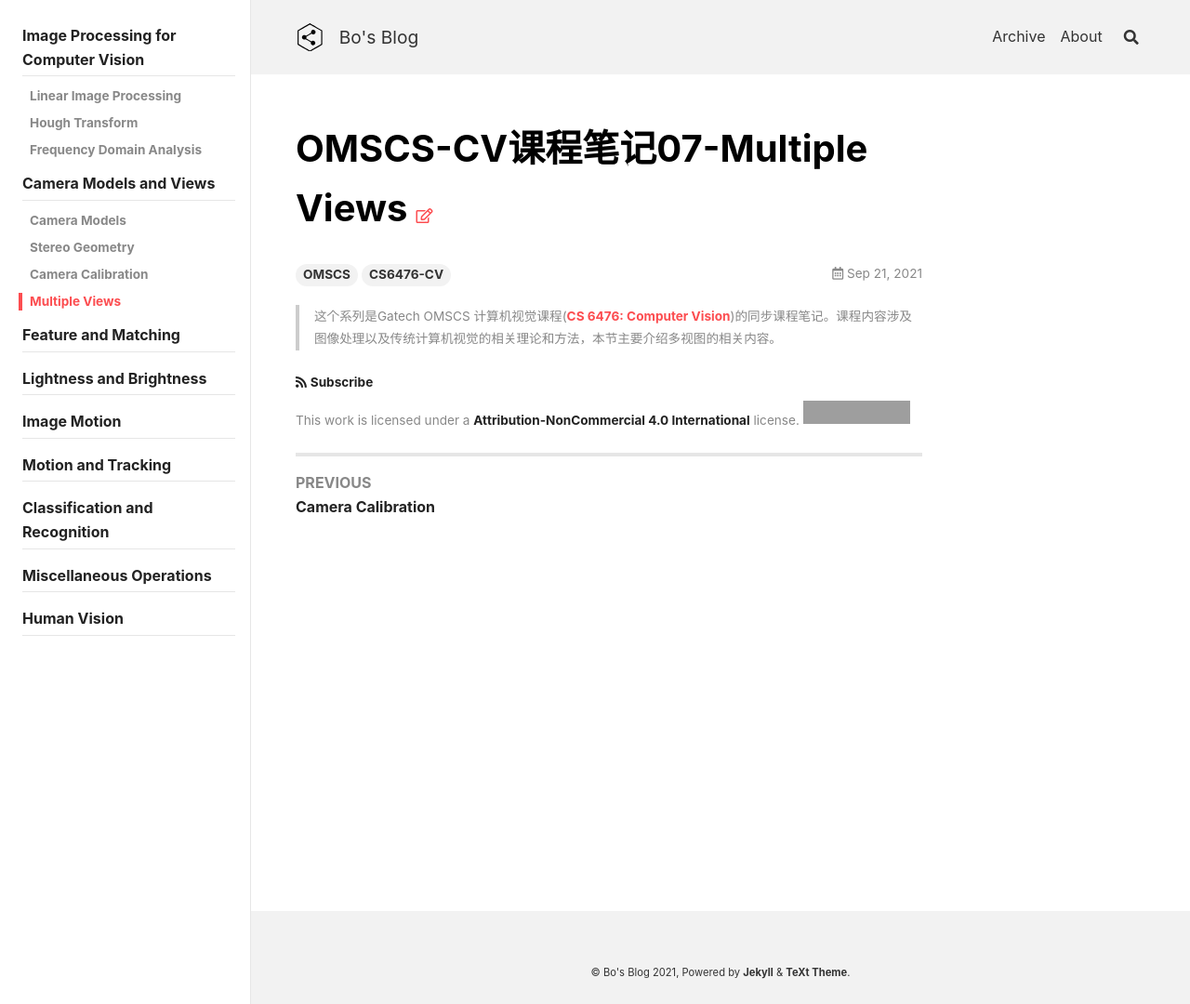
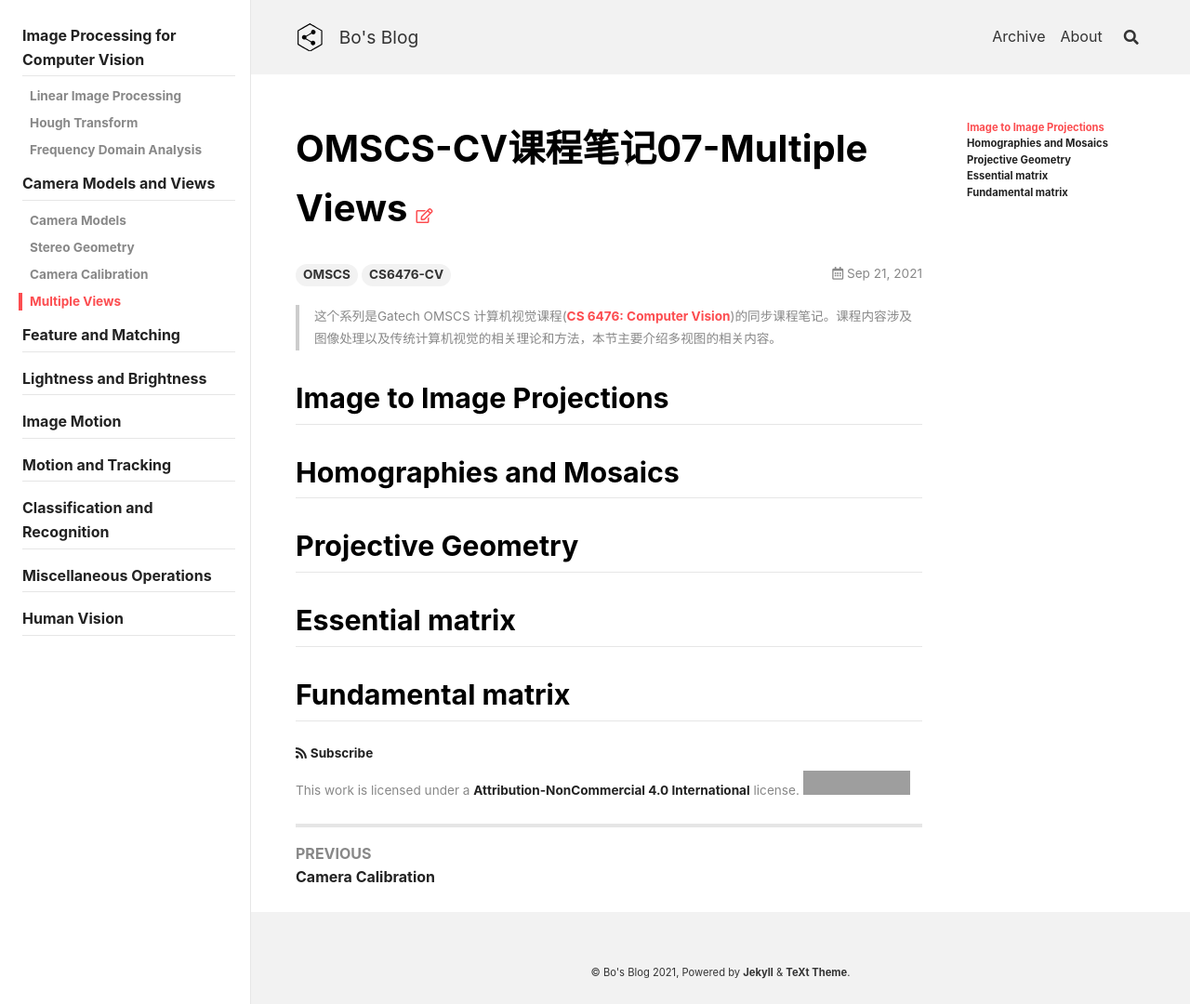
Before and after one commit to peng00bo00/peng00bo00_previous_blog, a Jekyll site: the page built from _posts/2021-09-21-OMSCS-CV-NOTES-07.md, in a window 1280 px wide. Shown: the whole page at 93% size. Built offline with Jekyll 4.4.1, drawn with Linux system fonts in a browser that asks for light colours; nearby versions of some CDN libraries; grey boxes are pictures that could not be loaded.

Commit message:
Update 2021-09-21-OMSCS-CV-NOTES-07.md

```diff
--- a/_posts/2021-09-21-OMSCS-CV-NOTES-07.md
+++ b/_posts/2021-09-21-OMSCS-CV-NOTES-07.md
@@ -11,3 +11,13 @@ sidebar:
 
 > 这个系列是Gatech OMSCS 计算机视觉课程([CS 6476: Computer Vision](https://omscs.gatech.edu/cs-6476-computer-vision))的同步课程笔记。课程内容涉及图像处理以及传统计算机视觉的相关理论和方法，本节主要介绍多视图的相关内容。
 <!--more-->
+
+## Image to Image Projections
+
+## Homographies and Mosaics
+
+## Projective Geometry
+
+## Essential matrix
+
+## Fundamental matrix
```
